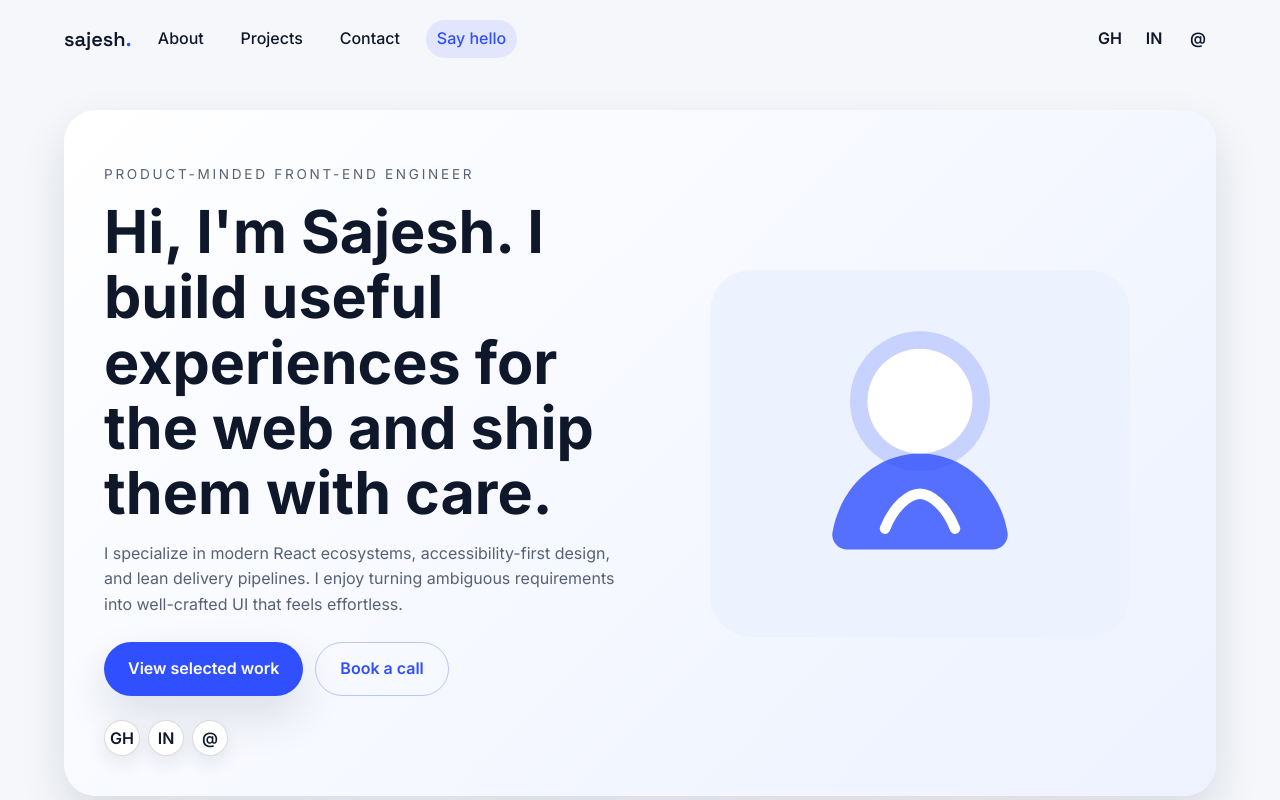
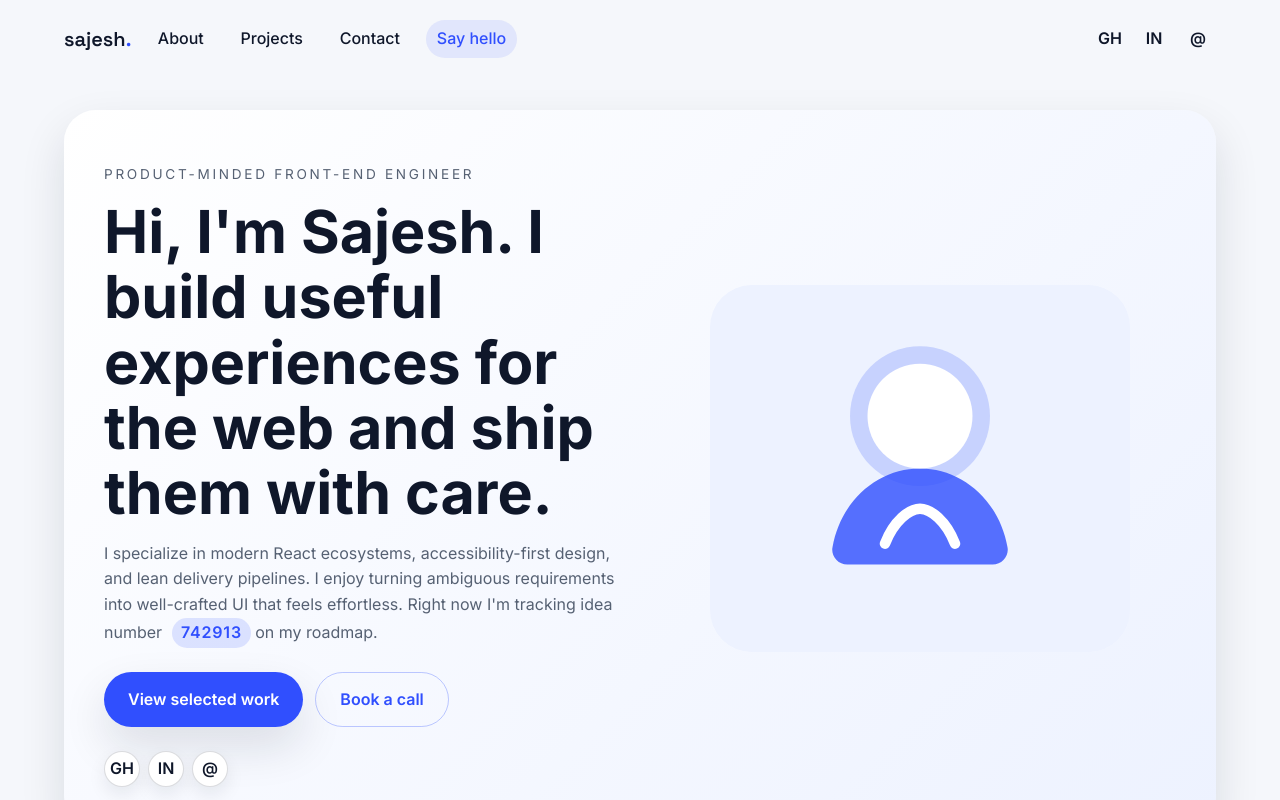
Before and after one commit to sajeshsf/sajeshsf.github.io, a React (Vite) app: page / in a window 1280 px wide. Shown: the top 800 px of the page. Built offline with nearby package versions, Linux system fonts and the light colour scheme.

Commit message:
Add hero number styling and display roadmap item
Co-authored-by: sf.sajesh <sf.sajesh@gmail.com>

```diff
--- a/src/App.css
+++ b/src/App.css
@@ -166,6 +166,19 @@ main {
   flex-wrap: wrap;
   gap: 0.75rem;
   margin: 1.5rem 0;
+}
+
+.hero__number {
+  display: inline-flex;
+  align-items: center;
+  justify-content: center;
+  margin-left: 0.35rem;
+  padding: 0.15rem 0.55rem;
+  border-radius: 999px;
+  background: rgba(48, 79, 254, 0.15);
+  color: var(--primary);
+  font-weight: 600;
+  letter-spacing: 0.05em;
 }
 
 .hero img {
--- a/src/sections/Hero.jsx
+++ b/src/sections/Hero.jsx
@@ -13,7 +13,9 @@ const Hero = () => (
         <p>
           I specialize in modern React ecosystems, accessibility-first design,
           and lean delivery pipelines. I enjoy turning ambiguous requirements
-          into well-crafted UI that feels effortless.
+          into well-crafted UI that feels effortless. Right now I'm tracking
+          idea number <strong className="hero__number">742913</strong> on my
+          roadmap.
         </p>
 
         <div className="hero__actions">
```
